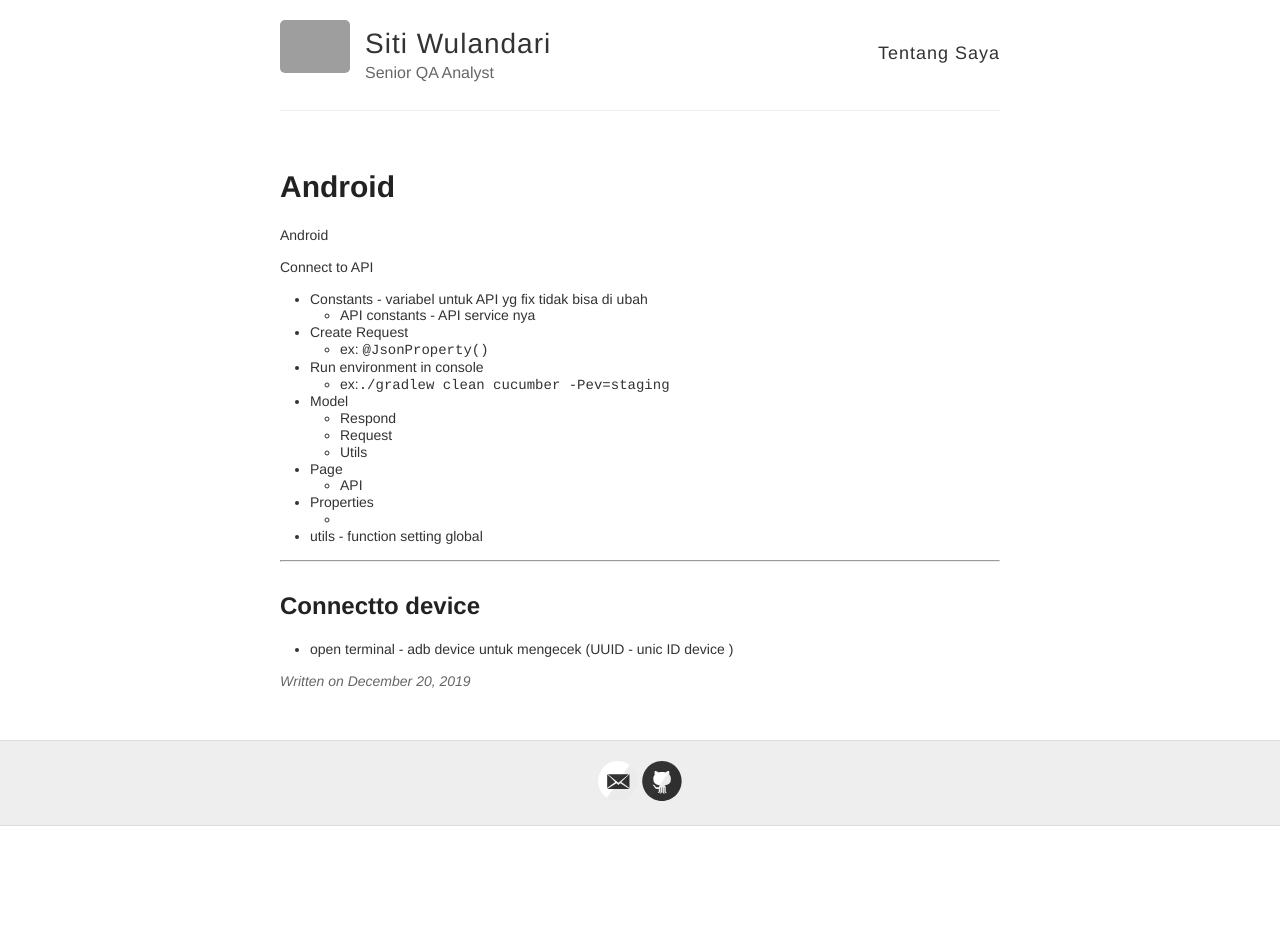
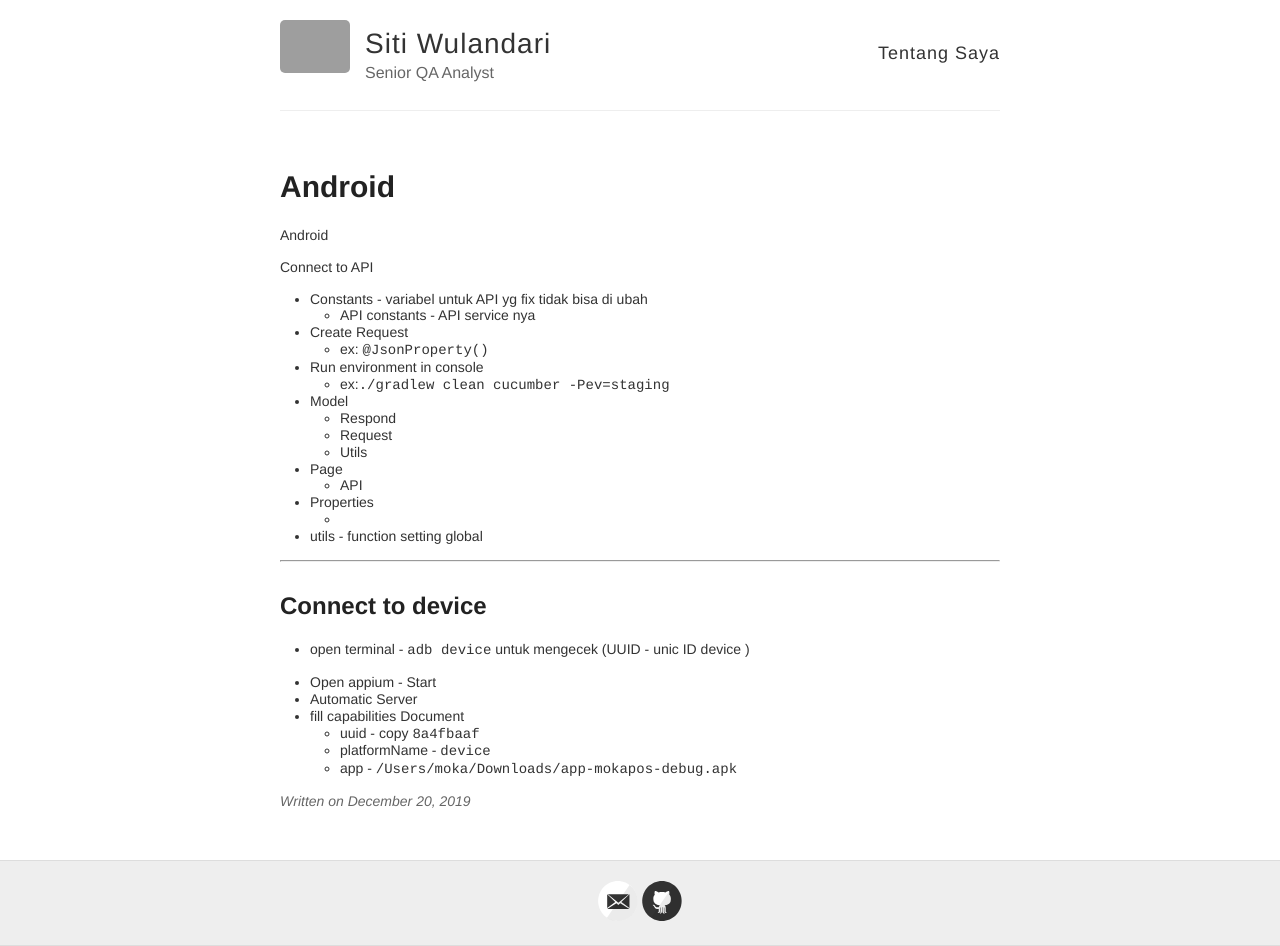
Before and after one commit to sitiwulandari/sitiwulandari.github.io, a Jekyll site: the page built from _posts/2019-12-20-Android.md, in a window 1280 px wide. Built offline with Jekyll 4.4.1, drawn with Linux system fonts in a browser that asks for light colours; our own code applies the rules of GitHub Pages for plain Markdown files; before the commit the page ends 900 px from its top, so only the background shows below that; grey boxes are pictures that could not be loaded.

Commit message:
Update 2019-12-20-Android.md

```diff
--- a/_posts/2019-12-20-Android.md
+++ b/_posts/2019-12-20-Android.md
@@ -20,5 +20,12 @@ Connect to API
 
 ------
 
-## Connectto device
-- open terminal - adb device untuk mengecek (UUID - unic ID device )
+## Connect to device
+- open terminal - `adb device` untuk mengecek (UUID - unic ID device )
+
+- Open appium - Start
+- Automatic Server
+- fill capabilities Document
+  - uuid - copy `8a4fbaaf`
+  - platformName - `device`
+  - app - `/Users/moka/Downloads/app-mokapos-debug.apk`
```
